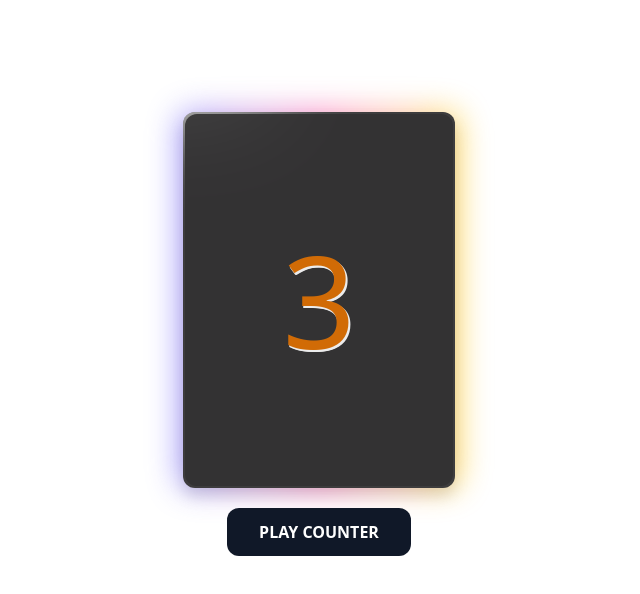
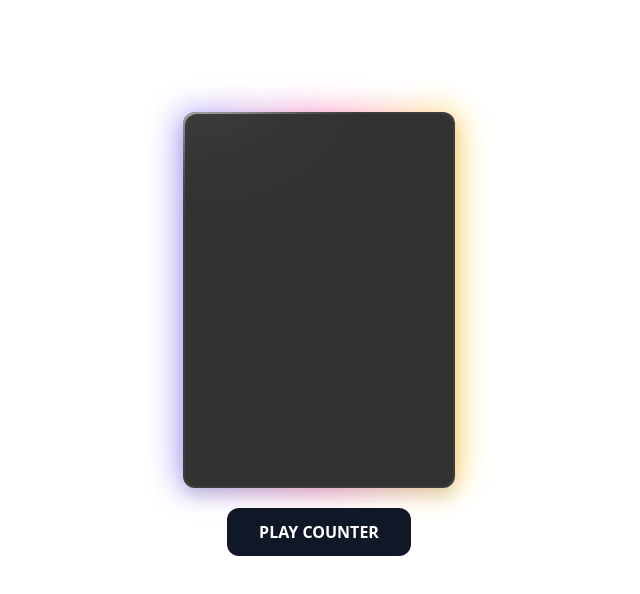
Before and after one commit to fima0519/counter_with_voice, a website: page index.html in a window 1280 px wide. Shown: the whole page, without its empty margins (321-961 px from the left). Drawn offline with Linux system fonts and the light colour scheme.

Commit message:
speakBtn added

```diff
--- a/js/script.js
+++ b/js/script.js
@@ -1,7 +1,7 @@
 let counter = document.querySelector(".counter");
-let btnSpeaker = document.getElementById("btnSpeaker");
-
+let speakBtn = document.getElementById("speakBtn");
 let count = 0;
+let stop;
 
 function countUp() {
   count++;
@@ -16,10 +16,8 @@ function countUp() {
   }
 }
 
-let stop = setInterval(function () {
-  countUp();
-}, 1500);
-
-btnSpeaker.addEventListener("click",function(){
-    countUp();l
-})
+speakBtn.addEventListener("click", function () {
+  stop = setInterval(function () {
+    countUp();
+  }, 1500);
+});
```
Also changed, not shown: index.html (line endings or trailing spaces), src/output.css.
